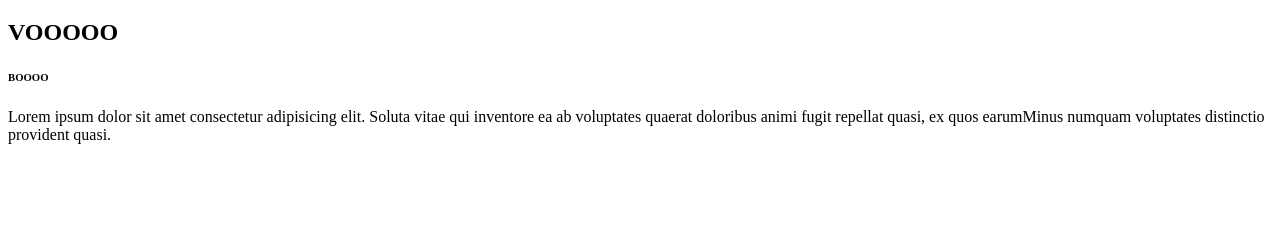
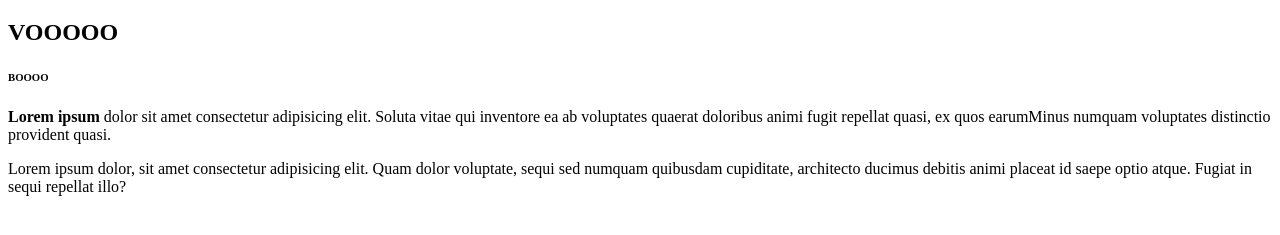
Before and after one commit to profpoochie/Web_dev_mastery_2022, a plain HTML site: page 4-HTML_5/index.html in a window 1280 px wide. Shown: the part 61-296 px from the top of the page. Drawn offline with Linux system fonts and the light colour scheme.

Commit message:
try strong and em tags

```diff
--- a/4-HTML_5/index.html
+++ b/4-HTML_5/index.html
@@ -10,8 +10,9 @@
     <h2>VOOOOO</h2>
     <h6>BOOOO</h6>
 
-    <p>Lorem ipsum dolor sit amet consectetur adipisicing elit. Soluta vitae qui inventore ea ab voluptates quaerat
+    <p> <strong>Lorem ipsum</strong>  dolor sit amet consectetur adipisicing elit. Soluta vitae qui inventore ea ab voluptates quaerat
     doloribus animi fugit repellat quasi, ex quos earumMinus numquam voluptates distinctio provident quasi.</p>
+    <p>Lorem ipsum dolor, sit amet consectetur adipisicing elit. Quam dolor voluptate, sequi sed numquam quibusdam cupiditate, architecto ducimus debitis animi placeat id saepe optio atque. Fugiat in sequi repellat illo?</p>
 </body>
 
 </html>
```
